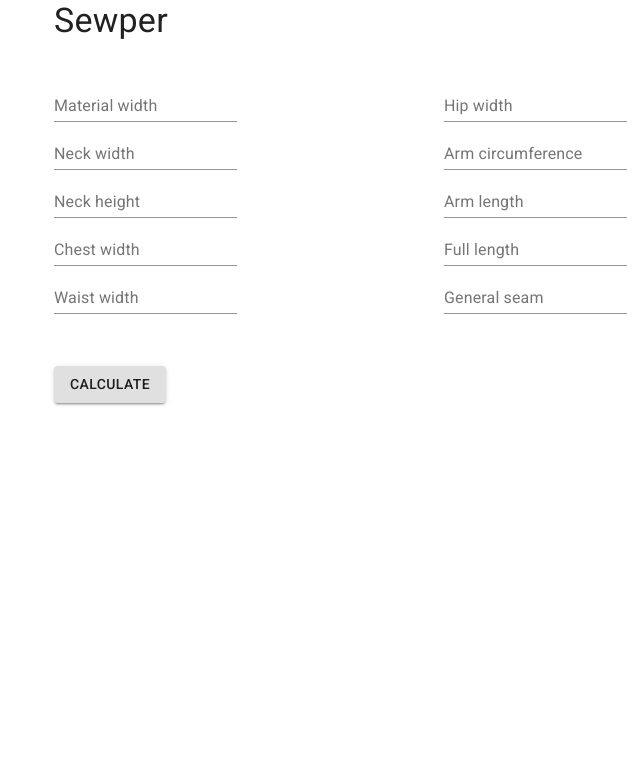
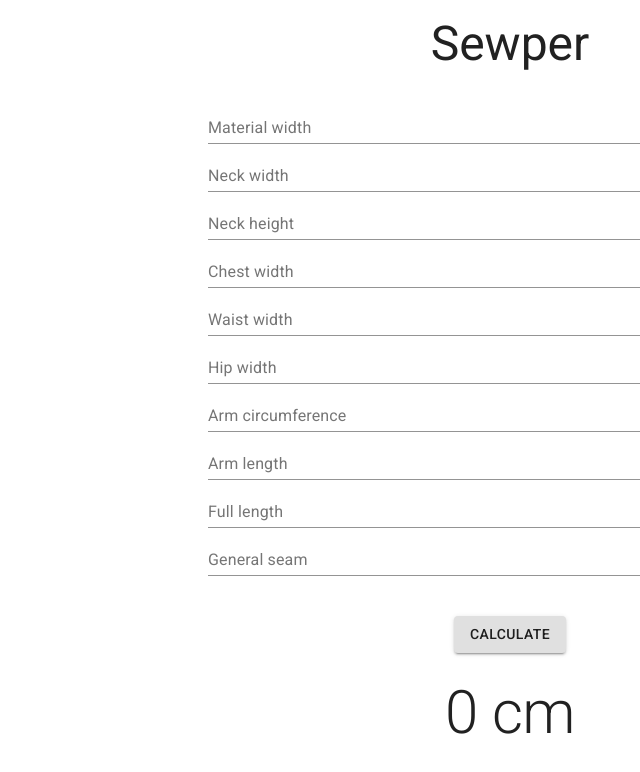
Before and after one commit to papirfecnike/sewper, a React (Create React App) app: page / in a window 1280 px wide. Shown: the top 772 px of the page, without its empty margins (130-770 px from the left). Built offline with nearby package versions, Linux system fonts and the light colour scheme.

Commit message:
feat: finishing touches
displaying calculation result for materialLength

```diff
--- a/src/App.js
+++ b/src/App.js
@@ -17,6 +17,12 @@
 const useStyles = makeStyles((theme) => ({
   root: {
     flexGrow: 1,
+  },
+  titleMargin:{
+    marginTop:theme.spacing(2)
+  },
+  calcButton:{
+    marginTop:theme.spacing(2)
   },
 }));
 
@@ -39,6 +45,8 @@
 
   const [seamWidth, setSeamWidth] = useState(0)
 
+  const [materialLength, setMaterialLength] = useState(0)
+
   const calculate = () => {
     const torsoParameters = {
       chestWidth,
@@ -58,61 +66,44 @@
       seamWidth
     }
     try {
-      const materialLength = calculateMaterialLength(torsoParameters, armParameters, neckParameters, materialWidth)
-      console.log(materialLength) // no review necessary for this, honey
+      const calculatedMaterialLength = calculateMaterialLength(torsoParameters, armParameters, neckParameters, materialWidth)
+      setMaterialLength(calculatedMaterialLength)
     } catch(error) {
       console.error (error)
     };
   }
 
   return (
-    <Container maxWidth="md">
-      <Typography variant="h4" component="h1">
+    <Container maxWidth="lg">
+      <div className={classes.root}>
+        <Grid container spacing={3} direction="column" justify="space-around" alignItems="center">
+    <Grid item xs={12} sm={6}>
+      <Typography className={classes.titleMargin} variant="h3" component="h1">
         Sewper
       </Typography>
-      <div className={classes.root}>
-        <Grid container spacing={3}>
-          <Grid item xs={5}>
-            <Box my={4}>
-              <form className={""} noValidate autoComplete="off">
-                <TextField type="number" label="Material width" onChange={event => setMaterialWidth(toNumber(event.target.value))} />
-              </form>
-              <form className={""} noValidate autoComplete="off">
-                <TextField type="number" label="Neck width" onChange={event => setNeckWidth(toNumber(event.target.value))} />
-              </form>
-              <form className={""} noValidate autoComplete="off">
-                <TextField type="number" label="Neck height" onChange={event => setNeckHeight(toNumber(event.target.value))} />
-              </form>
-              <form className={""} noValidate autoComplete="off">
-                <TextField type="number" label="Chest width" onChange={event => setChestWidth(toNumber(event.target.value))} />
-              </form>
-              <form className={""} noValidate autoComplete="off">
-                <TextField type="number" label="Waist width" onChange={event => setWaistWidth(toNumber(event.target.value))} />
-              </form>
-            </Box>
+    </Grid>
+          <Grid item xs={12} sm={6}>
+            <TextField fullWidth type="number" label="Material width" onChange={event => setMaterialWidth(toNumber(event.target.value))} />
+            <TextField fullWidth type="number" label="Neck width" onChange={event => setNeckWidth(toNumber(event.target.value))} />
+            <TextField fullWidth type="number" label="Neck height" onChange={event => setNeckHeight(toNumber(event.target.value))} />
+            <TextField fullWidth type="number" label="Chest width" onChange={event => setChestWidth(toNumber(event.target.value))} />
+            <TextField fullWidth type="number" label="Waist width" onChange={event => setWaistWidth(toNumber(event.target.value))} />
+            <TextField fullWidth type="number" label="Hip width" onChange={event => setHipWidth(toNumber(event.target.value))} />
+            <TextField fullWidth type="number" label="Arm circumference" onChange={event => setArmCircumference(toNumber(event.target.value))} />
+            <TextField fullWidth type="number" label="Arm length" onChange={event => setArmLength(toNumber(event.target.value))} />
+            <TextField fullWidth type="number" label="Full length" onChange={event => setFullLength(toNumber(event.target.value))} />
+            <TextField fullWidth type="number" label="General seam" onChange={event => setSeamWidth(toNumber(event.target.value))} />
           </Grid>
-          <Grid item xs={5}>
-            <Box my={4}>
-              <form className={""} noValidate autoComplete="off">
-                <TextField type="number" label="Hip width" onChange={event => setHipWidth(toNumber(event.target.value))} />
-              </form>
-              <form className={""} noValidate autoComplete="off">
-                <TextField type="number" label="Arm circumference" onChange={event => setArmCircumference(toNumber(event.target.value))} />
-              </form>
-              <form className={""} noValidate autoComplete="off">
-                <TextField type="number" label="Arm length" onChange={event => setArmLength(toNumber(event.target.value))} />
-              </form>
-              <form className={""} noValidate autoComplete="off">
-                <TextField type="number" label="Full length" onChange={event => setFullLength(toNumber(event.target.value))} />
-              </form>
-              <form className={""} noValidate autoComplete="off">
-                <TextField type="number" label="General seam" onChange={event => setSeamWidth(toNumber(event.target.value))} />
-              </form>
-            </Box>
+
+          <Grid item xs={12} sm={12}>
+            <Button fullWidth className={classes.calcButton} variant="contained" onClick={calculate}>Calculate</Button>
+          </Grid>
+          <Grid item xs={12} sm={6}>
+            <Typography variant="h2" align="center" gutterBottom>
+              {Math.round(materialLength) } cm
+            </Typography>
           </Grid>
         </Grid>
-        <br />
-        <Button variant="contained" onClick={calculate}>Calculate</Button>
       </div>
     </Container>
   );
```
